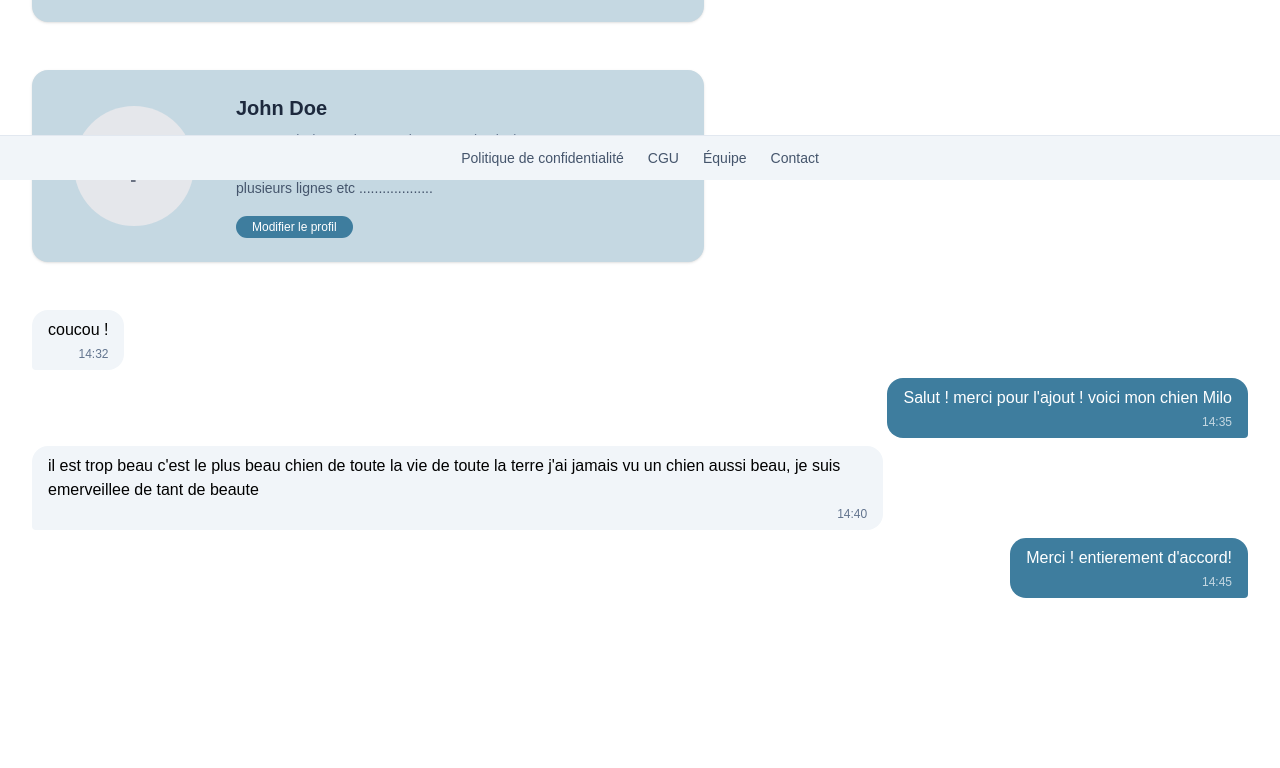
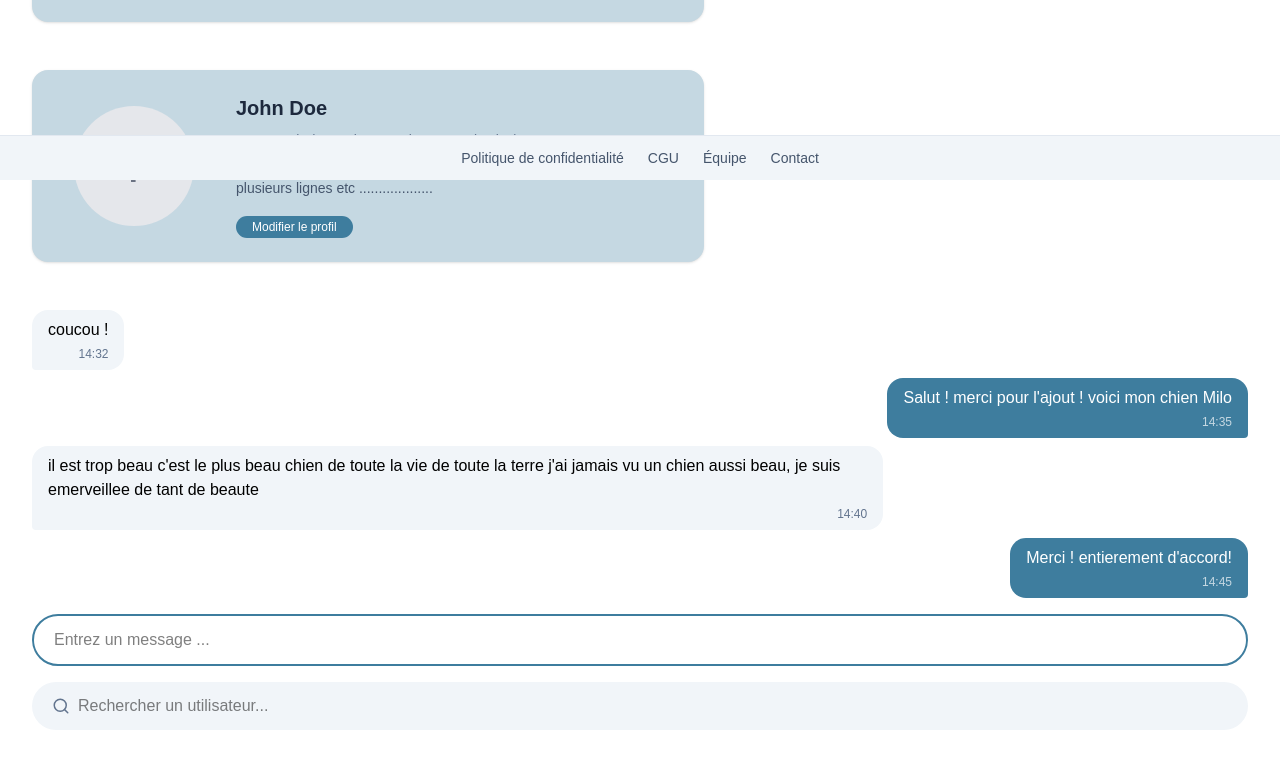
Before and after one commit to Jayleeva/42transcendence, a Next.js app in the folder frontend/: page /contact in a window 1280 px wide. Shown: the part 620-1388 px from the top of the page. Before the commit the page ends 1266 px from the top, so only its background shows below. Built offline with nearby package versions, Linux system fonts and the light colour scheme; a web font is replaced by a local one.

Commit message:
Add : SearchBar and MessageInput component

```diff
--- /dev/null
+++ b/frontend/app/(app)/messages/layout.tsx
@@ -0,0 +1 @@
+// le layout specifique pour la messagerie avec les 2 colonnes
--- a/frontend/app/contact/page.tsx
+++ b/frontend/app/contact/page.tsx
@@ -5,6 +5,8 @@ import PetCard from '@/components/features/PetCard';
 import Avatar from '@/components/ui/Avatar';
 import MiniButton from '@/components/ui/MiniButton';
 import ChatBubble from '@/components/features/ChatBubble';
+import MessageInput from '@/components/features/MessageInput';
+import SearchBar from '@/components/ui/SearchBar';
 
 export default function Page() {
   return (
@@ -36,7 +38,9 @@ export default function Page() {
       <ChatBubble message="Salut ! merci pour l'ajout ! voici mon chien Milo" isOwn time="14:35" />
       <ChatBubble message="il est trop beau c'est le plus beau chien de toute la vie de toute la terre j'ai jamais vu un chien aussi beau, je suis emerveillee de tant de beaute" time="14:40" />
       <ChatBubble message="Merci ! entierement d'accord!" isOwn time="14:45" />
+      <MessageInput />
       </div>
+      <SearchBar placeholder="Rechercher un utilisateur..." />
     </main>
   );
 }
--- /dev/null
+++ b/frontend/components/features/ConversationItem.tsx
@@ -0,0 +1 @@
+// les liste de noms empiles sur une colonne
--- /dev/null
+++ b/frontend/components/features/MessageInput.tsx
@@ -0,0 +1,19 @@
+// la ou on tape le gtexte pour envoyer les mess
+
+export default function MessageInput() {
+  return (
+    <form className="px-0 pb-4 pt-2">
+      <label htmlFor="message" className="sr-only">
+        Votre message
+      </label>
+      <input
+        id="message"
+        name="message"
+        type="text"
+        placeholder="Entrez un message ..."
+        autoComplete="off"
+        className="w-full rounded-full border-2 border-brand px-5 py-3 focus:outline-none"
+      />
+    </form>
+  );
+}
--- a/frontend/components/ui/SearchBar.tsx
+++ b/frontend/components/ui/SearchBar.tsx
@@ -1 +1,15 @@
 // barre de recherche pour la page feed
+
+import { Search } from 'lucide-react';
+import { InputHTMLAttributes } from 'react';
+
+export default function SearchBar({ className = '', ...props }: InputHTMLAttributes<HTMLInputElement>) {
+  return (
+    <div
+      className={`flex items-center gap-2 rounded-full bg-slate-100 px-5 py-3 ${className}`}
+    >
+      <Search size={18} className="shrink-0 text-slate-500" aria-hidden="true" />
+      <input type="search" className="w-full bg-transparent focus:outline-none" {...props} />
+    </div>
+  );
+}
```
